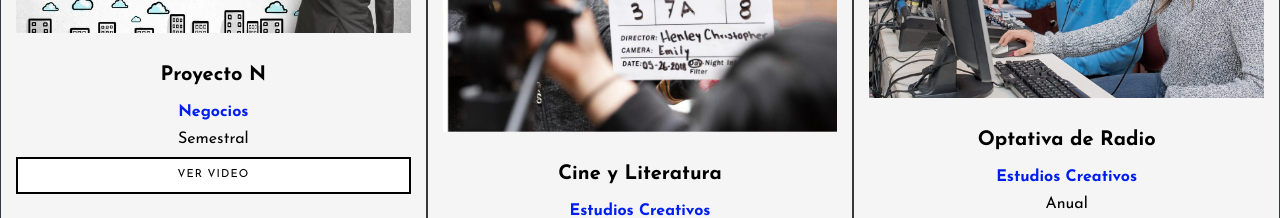
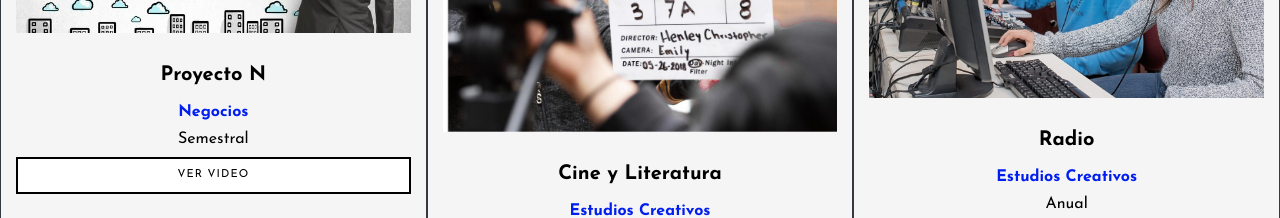
Before and after one commit to luisantos1986/topicosCEGL, a plain HTML site: page optativas.html in a window 1280 px wide. Shown: the part 1240-1458 px from the top of the page. Drawn offline with Linux system fonts and the light colour scheme; files whose address does not match are found by name.

Commit message:
Modifictions

```diff
--- a/optativas.html
+++ b/optativas.html
@@ -188,7 +188,7 @@
           <div class="image-wrap-2 text-center">
             <img src="images/radio.jpeg" alt="Image" class="img-fluid fit-image">
           </div>
-          <h5 class="mb-3 text-black text-center font-weight-bold">Optativa de Radio</h5>
+          <h5 class="mb-3 text-black text-center font-weight-bold">Radio</h5>
           <h6 class="text-center text-blue font-weight-bold">Estudios Creativos</h6>
           <h6 class="text-center text-black">Anual</h6>
           <a class="btn btn-black btn-link btn-outline-white py-2 w-100 image-wrap-2"  href="https://youtu.be/3-KtxCs6ORM" target="_blank">Ver Video</a>
```
